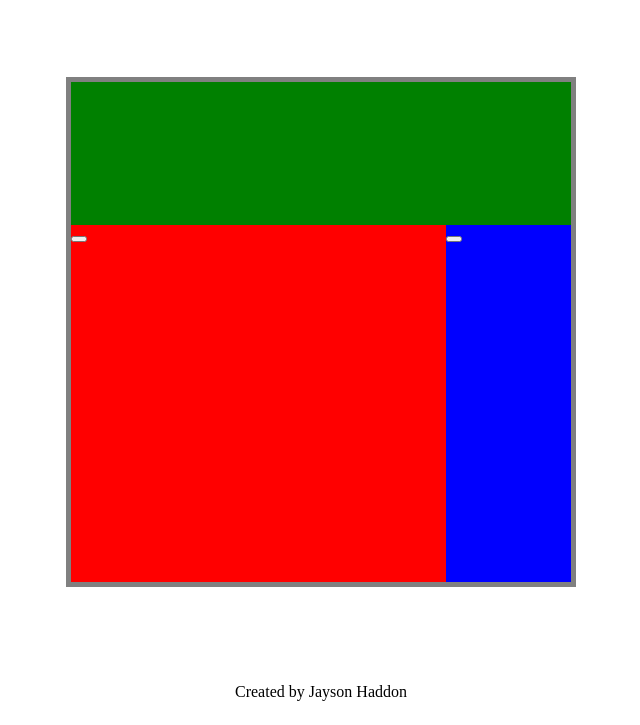
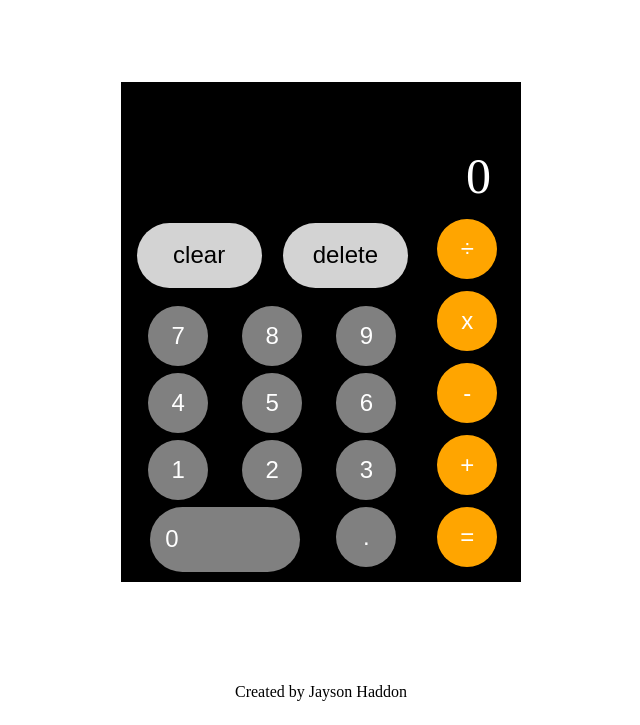
Before and after one commit to jaysonhaddon/calculator, a plain HTML site: page index.html in a window 1280 px wide. Shown: the part 91-816 px from the top of the page, without its empty margins (319-959 px from the left). Drawn offline with Linux system fonts and the light colour scheme.

Commit message:
Finished main styling for calculator

```diff
--- a/index.html
+++ b/index.html
@@ -14,13 +14,35 @@
     </header>
     <main>
       <div class="calc-container">
-        <div class="calc-screen"></div>
-        <div class="calc-btn-container">
-          <div class="calc-num-btn-container">
-            <button class="one"></button>
+        <div class="calc-screen">
+          <p class="current-display">0</p>
+        </div>
+        <div class="calc-main-container">
+          <div class="calc-btn-container">
+            <div class="calc-reset-btn-container">
+              <button class="clear-btn">clear</button>
+              <button class="delete-btn">delete</button>
+            </div>
+            <div class="calc-num-btn-container">
+              <button class="num-btn" value="7">7</button>
+              <button class="num-btn" value="8">8</button>
+              <button class="num-btn" value="9">9</button>
+              <button class="num-btn" value="4">4</button>
+              <button class="num-btn" value="5">5</button>
+              <button class="num-btn" value="6">6</button>
+              <button class="num-btn" value="1">1</button>
+              <button class="num-btn" value="2">2</button>
+              <button class="num-btn" value="3">3</button>
+              <button class="zero-btn" value="0">0</button>
+              <button class="decimal-btn" value=".">.</button>
+            </div>
           </div>
           <div class="calc-op-btn-container">
-            <button class="add"></button>
+            <button class="op-btn">÷</button>
+            <button class="op-btn">x</button>
+            <button class="op-btn">-</button>
+            <button class="op-btn">+</button>
+            <button class="eval-btn">=</button>
           </div>
         </div>
       </div>
--- a/styles.css
+++ b/styles.css
@@ -1,3 +1,7 @@
+* {
+  box-sizing: border-box;
+}
+
 body {
   display: flex;
   flex-direction: column;
@@ -7,10 +11,10 @@ body {
 }
 
 .calc-container {
-  background-color: gray;
+  background-color: black;
   display: flex;
   flex-direction: column;
-  width: 500px;
+  width: 400px;
   height: 500px;
   padding: 5px;
 }
@@ -21,22 +25,85 @@ body {
 }
 
 .calc-screen {
-  background-color: green;
-  height: 200px;
+  padding: 10px 25px;
+  font-size: 50px;
+  color: white;
+  text-align: right;
+  height: 25%;
+}
+
+.calc-main-container {
+  display: flex;
+  height: 75%;
 }
 
 .calc-btn-container {
-  height: 100%;
   display: flex;
+  flex-direction: column;
+  width: 75%;
+}
+
+.calc-reset-btn-container {
+  display: flex;
+  align-items: center;
+  justify-content: space-around;
+  height: 25%;
 }
 
 .calc-num-btn-container {
-  background-color: red;
-  width: 75%;
-  height: 100%;
+  height: 75%;
+  display: grid;
+  grid-template-columns: repeat(3, 1fr);
+  grid-template-rows: repeat(3, 1fr);
+  justify-items: center;
+  padding: 5px;
 }
 
 .calc-op-btn-container {
-  background-color: blue;
   width: 25%;
+  display: flex;
+  flex-direction: column;
+  justify-content: center;
+  align-items: center;
+  gap: 12px;
 }
+
+button {
+  cursor: pointer;
+  color: white;
+  margin: 0;
+  border: none;
+  width: 60px;
+  height: 60px;
+  border-radius: 50%;
+  font-size: 24px;
+}
+
+.clear-btn,
+.delete-btn {
+  color: black;
+  background-color: lightgrey;
+  width: 125px;
+  height: 65px;
+  border-radius: 50px;
+}
+
+.num-btn,
+.zero-btn,
+.decimal-btn {
+  background-color: gray;
+}
+
+.zero-btn {
+  width: 150px;
+  height: 65px;
+  border-radius: 50px;
+  grid-column-end: span 2;
+  text-align: left;
+  padding-left: 15px;
+}
+
+.op-btn,
+.eval-btn {
+  background-color: orange;
+}
```
